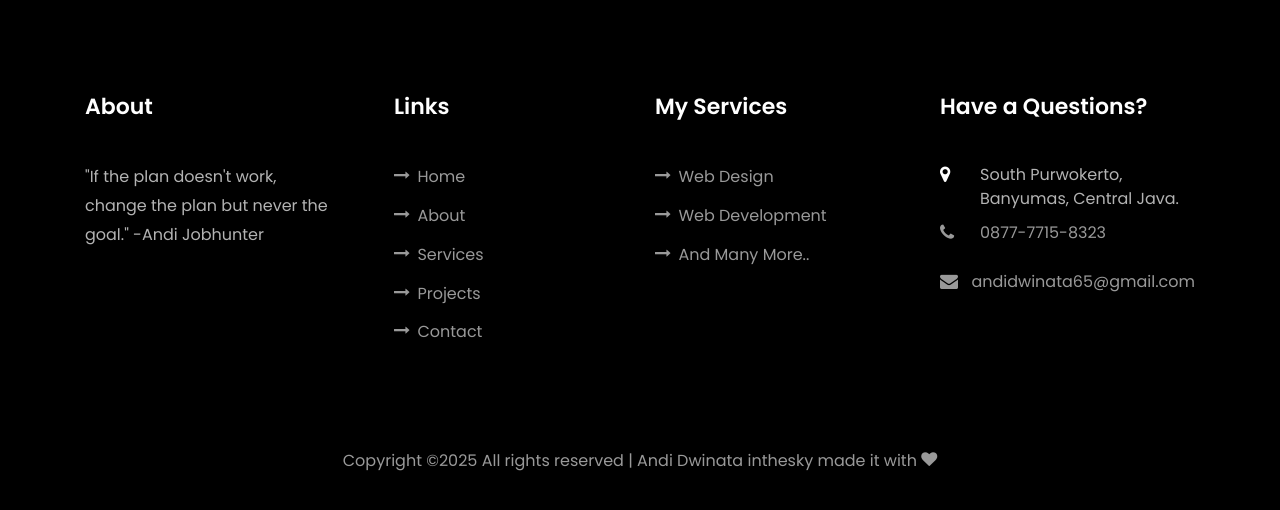
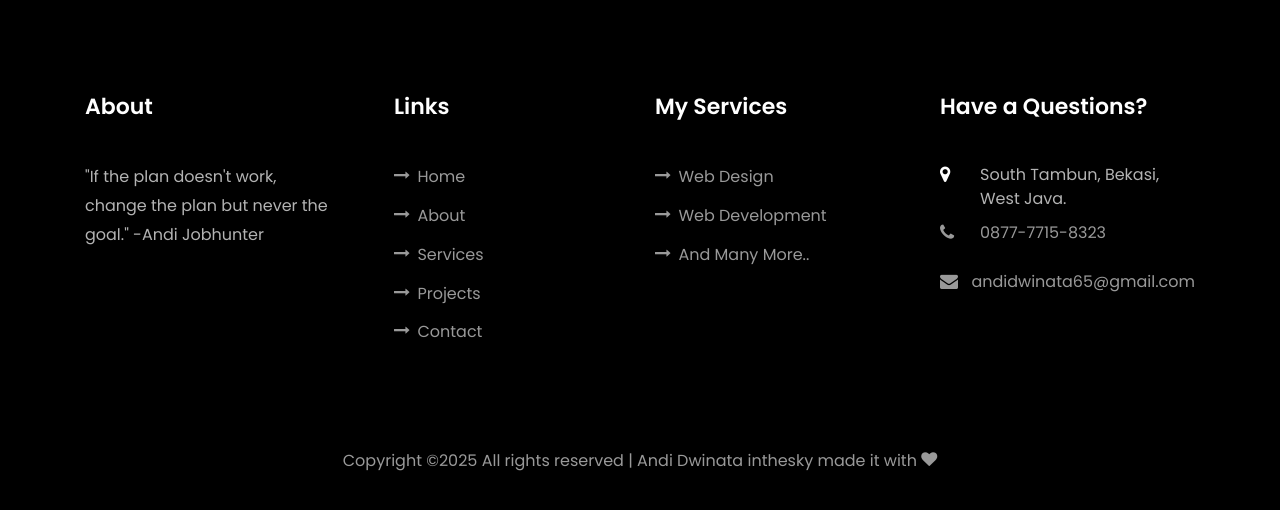
Before and after one commit to andidwinata/Portofolio, a plain HTML site: page index.html in a window 1280 px wide. Shown: the part 8698-9208 px from the top of the page. Drawn offline with Linux system fonts and the light colour scheme; files whose address does not match are found by name.

Commit message:
Update index.html

```diff
--- a/index.html
+++ b/index.html
@@ -624,7 +624,7 @@
           			<span class="icon-map-signs"></span>
           		</div>
           		<h3 class="mb-4">Address</h3>
-	            <p>South Purwokerto, Banyumas, Central Java.</p>
+	            <p>South Tambun, Bekasi, West Java.</p>
 	          </div>
           </div>
           <div class="col-md-6 col-lg-3 d-flex ftco-animate">
@@ -726,7 +726,7 @@
             	<h2 class="ftco-heading-2">Have a Questions?</h2>
             	<div class="block-23 mb-3">
 	              <ul>
-	                <li><span class="icon icon-map-marker"></span><span class="text">South Purwokerto, Banyumas, Central Java.</span></li>
+	                <li><span class="icon icon-map-marker"></span><span class="text">South Tambun, Bekasi, West Java.</span></li>
 	                <li><a href="#"><span class="icon icon-phone"></span><span class="text">0877-7715-8323</span></a></li>
 	                <li><a href="#"><span class="icon icon-envelope"></span><span class="text">andidwinata65@gmail.com</span></a></li>
 	              </ul>
```
